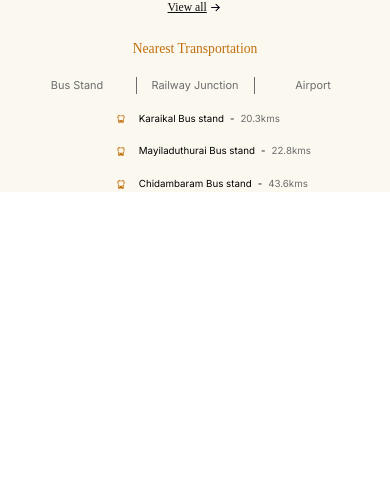
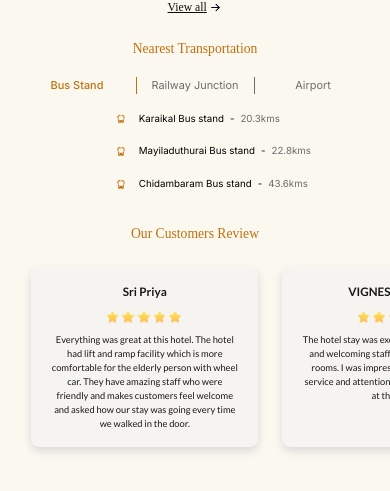
Before and after one commit to maninagarajan/tv-residency, a React (Vite) app: page / in a window 390 px wide. Shown: the part 2333-2824 px from the top of the page. Before the commit the page ends 2525 px from the top, so only its background shows below. Built offline with nearby package versions, Linux system fonts and the light colour scheme; a web font is replaced by a local one.

Commit message:
customer review section

```diff
--- a/src/constants/info.js
+++ b/src/constants/info.js
@@ -59,3 +59,21 @@ export const roomsList = [
         heater: 'Heater available'
     },
 ]
+
+export const reviewsList = [
+    {
+        name: 'Sri Priya',
+        starRating: 5,
+        review: `Everything was great at this hotel. The hotel had lift and ramp facility which is more comfortable for the elderly person with wheel car. They have amazing staff who were friendly and makes customers feel welcome and asked how our stay was going every time we walked in the door.`
+    },
+    {
+        name: 'VIGNESH.H.gupta',
+        starRating: 5,
+        review: `The hotel stay was exceptional from the warm and welcoming staff to the spotlessly clean rooms. I was impressed by the impeccable service and attention to detail during my stay at the hotel.`
+    },
+    {
+        name: 'Kalpana Sri',
+        starRating: 4,
+        review: `Comfort zoon, Homely care, Kind behaviour, Safe to childerns, Walkable distance, Parking nearby rooms, Separate room for drivers, Lift service also so good.Staff pampering on customer all in way so good.`
+    }
+]
--- /dev/null
+++ b/src/screens/Home/CustomerReviews/customerReview.css
@@ -0,0 +1,141 @@
+.reviewContainer {
+    flex: 1;
+    display: flex;
+    align-items: center;
+    justify-content: center;
+    padding-left: 10vw;
+    padding-right: 10vw;
+    padding-top: 3vh;
+    padding-bottom: 3vh;
+    flex-direction: column;
+}
+
+.reviewCard {
+    width: 16vw;
+    height: 16vw;
+    margin-left: 0.8vw;
+    margin-right: 0.8vw;
+    background-color: var(--grey-bg) !important;
+    border-radius: 8px !important;
+    box-shadow: var(--grey) 0 4px 8px 0 !important;
+    display: flex;
+    flex-direction: column;
+    align-items: center;
+    padding-left: 20px;
+    padding-right: 20px;
+    margin-top: 2vh;
+}
+
+.reviewCard h4 {
+    font-family: 'Lato', sans-serif;
+    font-weight: 600;
+    color: var(--black);
+    font-size: 1vw;
+    opacity: 0.9;
+    margin-bottom: 0;
+}
+
+.reviewCard p {
+    font-family: 'Lato', sans-serif;
+    font-weight: 400;
+    color: var(--black);
+    font-size: 0.8vw;
+    opacity: 0.9;
+    text-align: center;
+}
+
+.starSection {
+    display: flex;
+    flex-direction: row;
+    margin-top: 10px;
+}
+
+.starSection .starStyle {
+    width: 1.5vw;
+    height: 1.5vw;
+    margin-right: 2px;
+    opacity: 0.75;
+}
+
+.starSection .greyStarStyle {
+    width: 1.5vw;
+    height: 1.5vw;
+    margin-right: 2px;
+    filter: brightness(0) saturate(100%) invert(74%) sepia(12%) saturate(17%) hue-rotate(15deg) brightness(96%) contrast(88%);
+}
+
+@media (max-width: 1000px) {
+    .reviewCard {
+        width: 24vw;
+        height: 24vw;
+        margin-left: 1.1vw;
+        margin-right: 1.1vw;
+    }
+
+    .reviewCard h4 {
+        font-size: 1.6vw;
+    }
+
+    .reviewCard p {
+        font-size: 1.2vw;
+    }
+
+    .starSection .starStyle {
+        width: 2vw;
+        height: 2vw;
+        margin-right: 2px;
+    }
+
+    .starSection .greyStarStyle {
+        width: 2vw;
+        height: 2vw;
+        margin-right: 2px;
+        filter: brightness(0) saturate(100%) invert(74%) sepia(12%) saturate(17%) hue-rotate(15deg) brightness(96%) contrast(88%);
+    }
+}
+
+@media (max-width: 650px) {
+    .scrollReview {
+        width: 100vw;
+        display: flex;
+        overflow-x: auto;
+        padding-left: 6vw;
+        padding-bottom: 20px;
+    }
+
+    .reviewCard {
+        flex-shrink: 0;
+        width: 48vw;
+        height: 46vw;
+        margin-left: 5vw;
+    }
+
+    .reviewCard:last-child {
+        flex-shrink: 0;
+        width: 45vw;
+        height: 45vw;
+        margin-left: 5vw;
+        margin-right: 6vw;
+    }
+
+    .reviewCard h4 {
+        font-size: 3vw;
+    }
+
+    .reviewCard p {
+        font-size: 2.4vw;
+    }
+
+    .starSection .starStyle {
+        width: 3.5vw;
+        height: 3.5vw;
+        margin-right: 2px;
+    }
+
+    .starSection .greyStarStyle {
+        width: 3.5vw;
+        height: 3.5vw;
+        margin-right: 2px;
+        filter: brightness(0) saturate(100%) invert(74%) sepia(12%) saturate(17%) hue-rotate(15deg) brightness(96%) contrast(88%);
+    }
+}
--- /dev/null
+++ b/src/screens/Home/CustomerReviews/customerReview.jsx
@@ -0,0 +1,40 @@
+import React from 'react';
+import './customerReview.css';
+import { reviewsList } from '../../../constants/info';
+import { Card } from '@mui/material';
+import starIcon from '../../../assets/images/star.png';
+
+const ReviewItem = ({ item }) => {
+
+    return <Card className='reviewCard'>
+        <h4>{item.name}</h4>
+        <div className="starSection">
+            {[1, 2, 3, 4, 5].map((number) => {
+                return <img
+                    key={number}
+                    src={starIcon}
+                    className={item.starRating < number ? 'greyStarStyle' : 'starStyle'}
+                />
+            })}
+        </div>
+        <p>{item.review}</p>
+    </Card>
+}
+
+export const CustomerReviews = () => {
+    return (
+        <div className='reviewContainer'>
+            <h1 className='sectionHeaderText'>Our Customers Review</h1>
+
+            <div className='roomCardContainer'>
+                {reviewsList.map((item) => <ReviewItem key={item.name} item={item} />)}
+            </div>
+
+            <div className='roomCardCarousel'>
+                <div className='scrollReview'>
+                    {reviewsList.map((item) => <ReviewItem key={item.name} item={item} />)}
+                </div>
+            </div>
+        </div>
+    )
+}
--- a/src/screens/Home/NearestTransportation/transportation.css
+++ b/src/screens/Home/NearestTransportation/transportation.css
@@ -29,6 +29,11 @@
     border-color: var(--dark-grey);
     border-right: solid 1px;
     cursor: pointer;
+}
+
+.transportTab .transportText {
+    color: var(--gold-orange);
+    font-weight: 500;
 }
 
 .transportTab h4:last-child {
--- a/src/screens/Home/NearestTransportation/transportation.jsx
+++ b/src/screens/Home/NearestTransportation/transportation.jsx
@@ -72,9 +72,17 @@ export const NearestTransporation = () => {
             <h1 className='sectionHeaderText'>Nearest Transportation</h1>
 
             <div className='transportTab'>
-                <h4 onClick={() => setSelectedTab('Bus')}>Bus Stand</h4>
-                <h4 onClick={() => setSelectedTab('Train')}>Railway Junction</h4>
-                <h4 onClick={() => setSelectedTab('Airport')}>Airport</h4>
+                <h4
+                    onClick={() => setSelectedTab('Bus')}
+                    className={selectedTab == 'Bus' ? 'transportText' : ''}>Bus Stand</h4>
+                <h4
+                    onClick={() => setSelectedTab('Train')}
+                    className={selectedTab == 'Train' ? 'transportText' : ''}
+                >Railway Junction</h4>
+                <h4
+                    className={selectedTab == 'Airport' ? 'transportText' : ''}
+                    onClick={() => setSelectedTab('Airport')}
+                >Airport</h4>
             </div>
             {getTransportList().map((item) => <div key={item.name} className='transportItem'>
                 <img src={item.icon} alt={item.name} />
--- a/src/screens/Home/RoomSuits/roomSuits.jsx
+++ b/src/screens/Home/RoomSuits/roomSuits.jsx
@@ -11,8 +11,6 @@ import Room_3 from '../../../assets/images/Rooms/room_3.png'
 import memberIcon from '../../../assets/images/Rooms/member.png'
 import bedIcon from '../../../assets/images/Rooms/bed.png'
 import wifiIcon from '../../../assets/images/Rooms/wifi.png'
-import 'react-responsive-carousel/lib/styles/carousel.min.css'
-import { Carousel } from 'react-responsive-carousel';
 import arrowIcon from '../../../assets/images/arrow.png'
 
 const RoomItem = ({ item, index }) => {
--- a/src/screens/Home/home.css
+++ b/src/screens/Home/home.css
@@ -7,4 +7,5 @@
     flex: 1;
     padding-top: 75px;
     width: 100vw;
+    padding-bottom: 3vh;
 }
--- a/src/screens/Home/home.jsx
+++ b/src/screens/Home/home.jsx
@@ -8,6 +8,7 @@ import { RoomsSuits } from './RoomSuits/roomSuits';
 import { LocationCard } from './Location/location';
 import { GalleryView } from './GalleryView/galleryView';
 import { NearestTransporation } from './NearestTransportation/transportation';
+import { CustomerReviews } from './CustomerReviews/customerReview';
 
 export const HomeComponent = () => {
     return (
@@ -21,6 +22,7 @@ export const HomeComponent = () => {
                 <LocationCard />
                 <GalleryView />
                 <NearestTransporation />
+                <CustomerReviews />
             </div>
         </div>
     )
```
